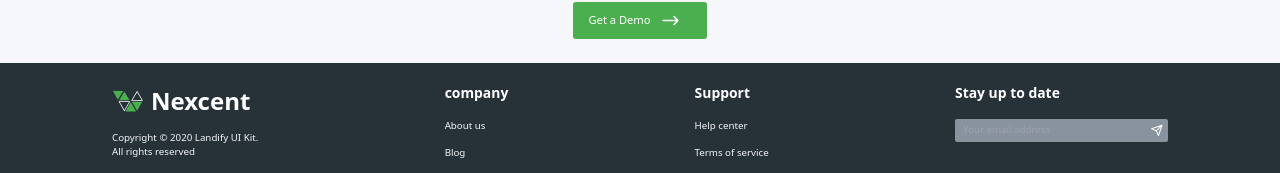
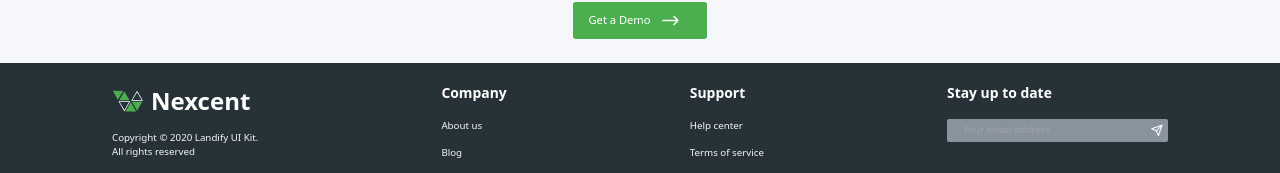
Before and after one commit to Sadjad1366/CW, a React (Vite) app in the folder ReactTest/: page / in a window 1280 px wide. Shown: the part 2748-2921 px from the top of the page. Built offline with nearby package versions, Linux system fonts and the light colour scheme.

Commit message:
input problem fixed

```diff
--- a/ReactTest/src/component/Footer.jsx
+++ b/ReactTest/src/component/Footer.jsx
@@ -141,7 +141,7 @@ export function FooterDiv() {
           </svg>
         </div>
         <div className="flex flex-col">
-          <h3 className="font-semibold text-[13.92px] text-white mb-4 text-left">company</h3>
+          <h3 className="font-semibold text-[13.92px] text-white mb-4 text-left">Company</h3>
           <p className="font-normal text-[9.74px] text-bgc-base mb-3 text-left">About us</p>
           <p  className="font-normal text-[9.74px] text-bgc-base mb-3 text-left">Blog</p>
           <p  className="font-normal text-[9.74px] text-bgc-base mb-3 text-left">Contact us</p>
@@ -159,9 +159,7 @@ export function FooterDiv() {
         <div className="flex flex-col">
           <h3 className="font-semibold text-[13.92px] text-white mb-4 text-left">Stay up to date</h3>
           <div className="flex justify-between items-center bg-[#89939E] py-1 pl-2 rounded-sm pr-1">
-            {/* <p className="font-normal text-[9.74px] text-[#D9DBE1] pr-10">Your email address</p> */}
-            {/* < className="font-normal text-[9.74px] text-[#D9DBE1] pr-10">Your email address/> */}
-            <input className="font-normal bg-[#89939E] border-0 text-[9.74px] pr-10" type="text" placeholder="Your email address" />
+            <input className="font-normal bg-[#89939E] text-[9.74px] pr-10 px-2 outline-none" type="text" placeholder="Your email address" />
             <svg
               width="14"
               height="13"
```
